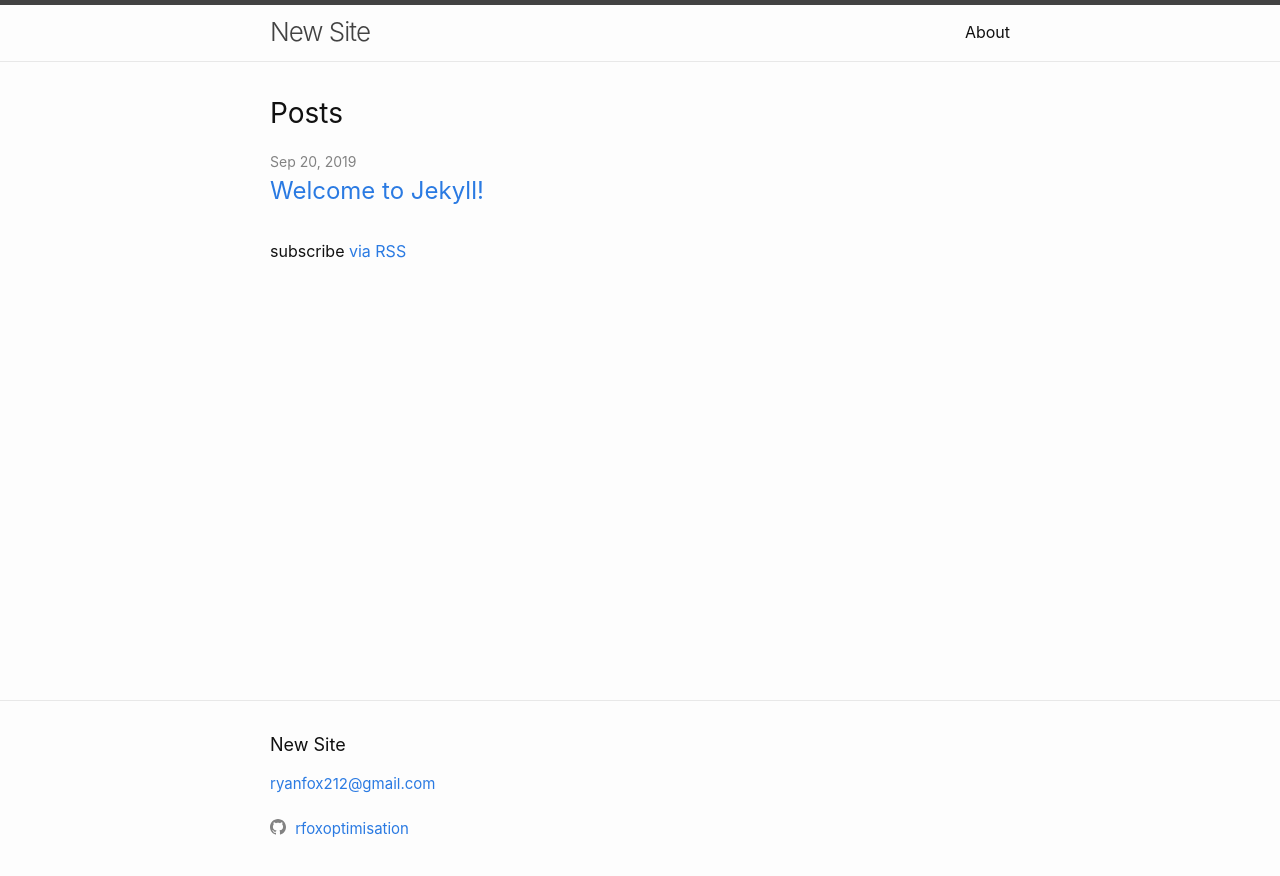
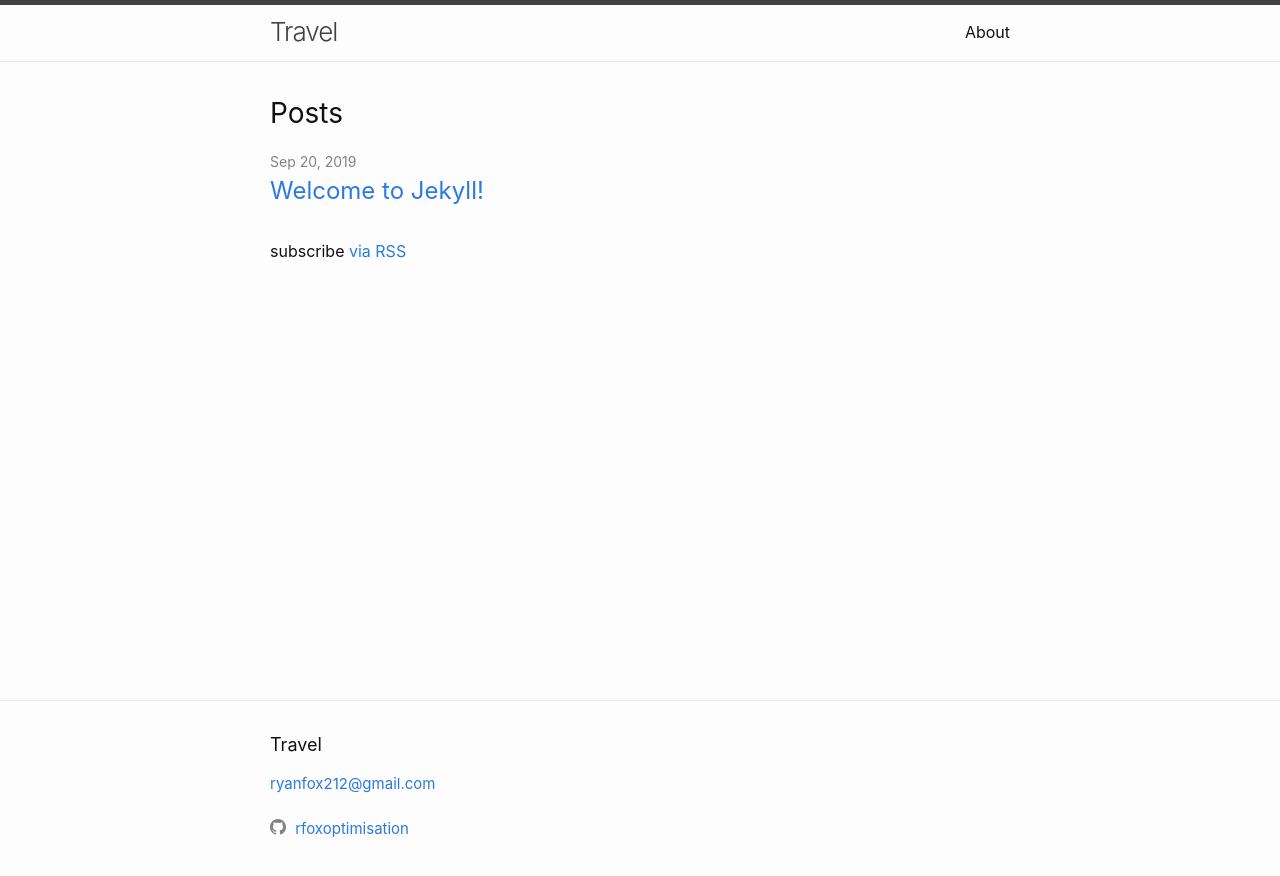
Before and after one commit to rfoxoptimisation/travel, a Jekyll site: the page built from index.markdown, in a window 1280 px wide. Shown: the top 876 px of the page. Built offline with Jekyll 4.4.1, drawn with Linux system fonts in a browser that asks for light colours.

Commit message:
config change to title

```diff
--- a/_config.yml
+++ b/_config.yml
@@ -18,13 +18,13 @@
 # You can create any custom variable you would like, and they will be accessible
 # in the templates via {{ site.myvariable }}.
 
-title: New Site
+title: Travel
 email: ryanfox212@gmail.com
 description: >- # this means to ignore newlines until "baseurl:"
   Write an awesome description for your new site here. You can edit this
   line in _config.yml. It will appear in your document head meta (for
   Google search results) and in your feed.xml site description.
-baseurl: "/newsite" # the subpath of your site, e.g. /blog
+baseurl: "/travel" # the subpath of your site, e.g. /blog
 url: "rfoxoptimisation.github.io" # the base hostname & protocol for your site, e.g. http://example.com
 twitter_username:
 github_username:  rfoxoptimisation
```
